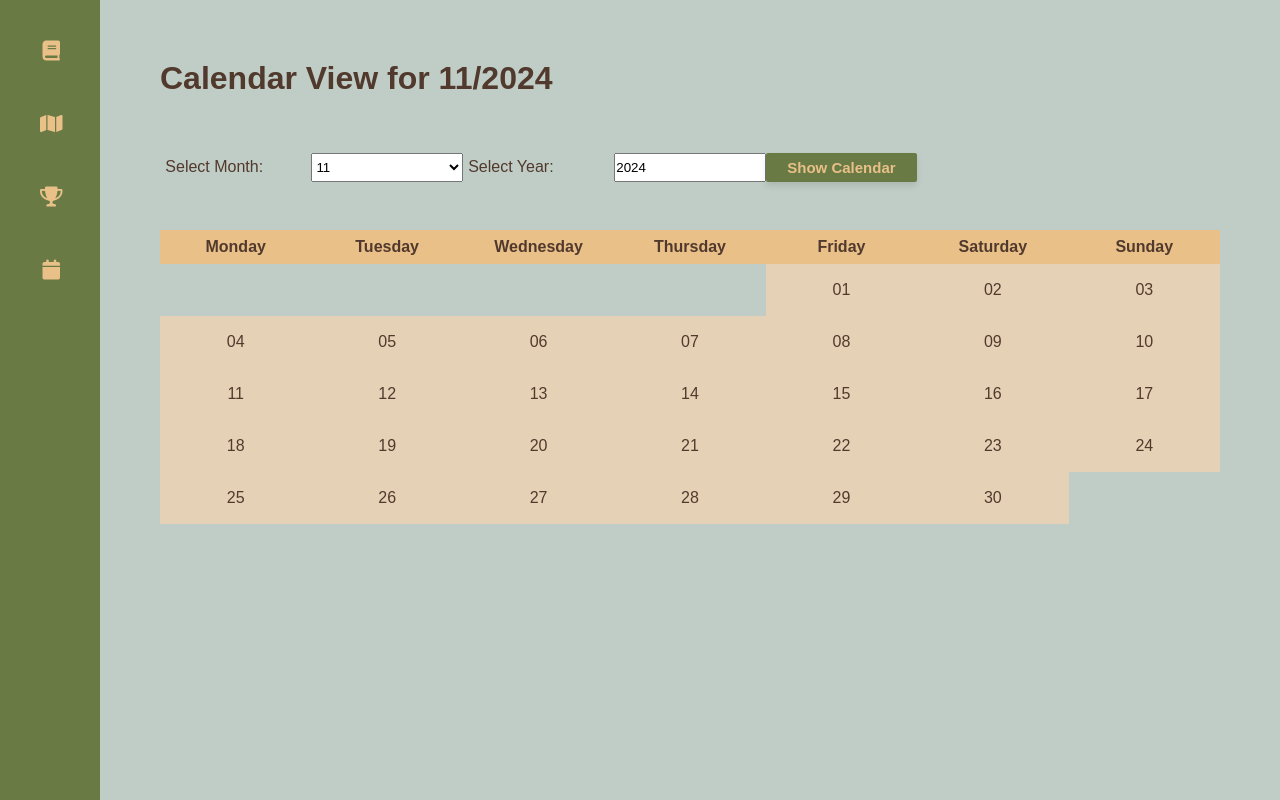
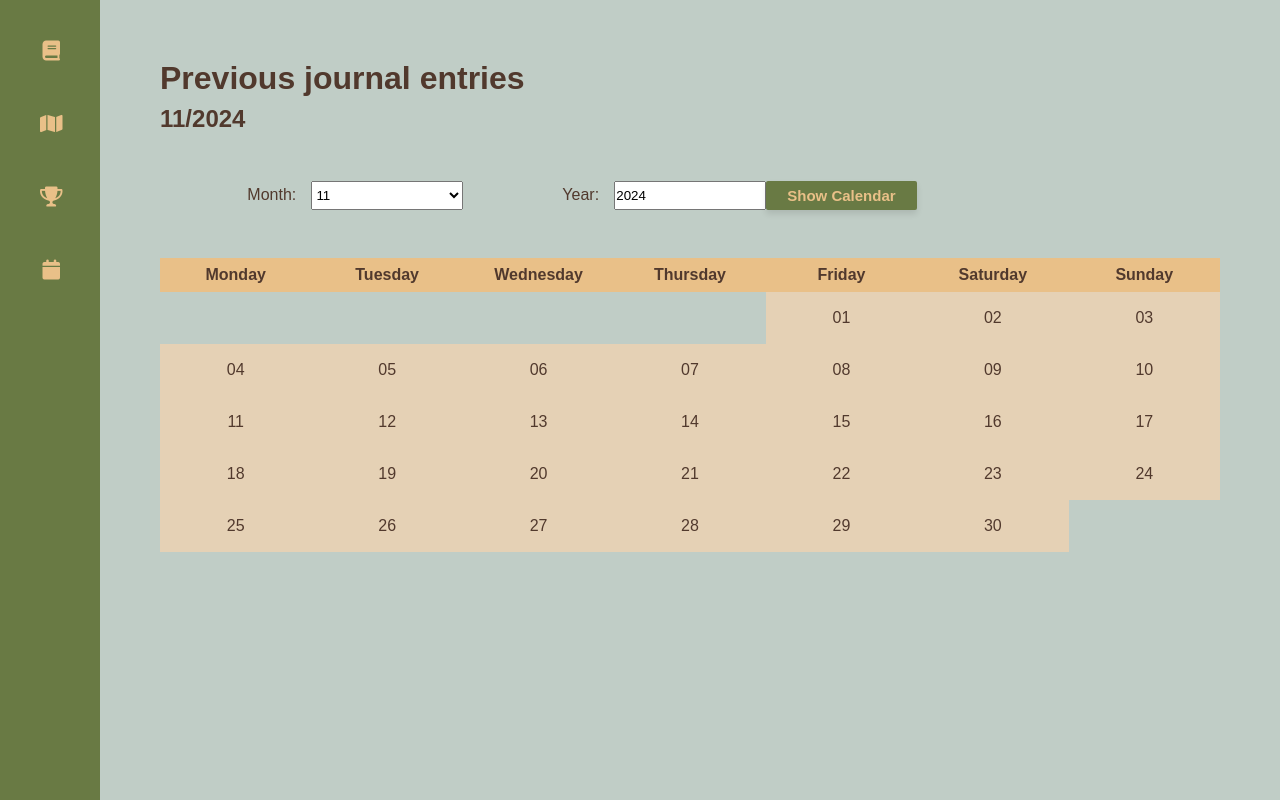
Before and after one commit to wkemilylau/hackathon_dairy, a Flask app: page /calendar in a window 1280 px wide. Run offline with Flask 3, Linux system fonts and the light colour scheme.

Commit message:
update buttons and text in calendar

```diff
--- a/style.css
+++ b/style.css
@@ -22,13 +22,13 @@ body {
     display: flex;
     flex-wrap: wrap;
     flex-direction: column;
-    padding: 20px;
+    padding: 22px;
     z-index: 9999;
 }
 
 .sidebar .button {
     color: #e9c088;
-    padding: 20px;
+    padding: 19px;
     text-decoration: none;
     margin-bottom: 10px;
     border-radius: 10px;
--- a/templates/calendar.html
+++ b/templates/calendar.html
@@ -4,7 +4,7 @@
     <head>
         <meta charset="UTF-8">
         <meta name="viewport" content="width=device-width, initial-scale=1.0">
-        <title>Calendar View</title>
+        <title>History</title>
         <style>
             body {
                 font-family: Arial, sans-serif;
@@ -18,6 +18,9 @@
             }
             .heading{
                 padding: 4pt;
+                padding-left: 1%;
+                padding-right: 10%;
+                text-align: right;
             }
             .weekday-header {
                 font-weight: bold;
@@ -51,6 +54,9 @@
                 border-radius: 5px;
                 background-color: #f9f9f9;
             }
+            .selected_headings {
+            }
+
         </style>
         <script>
             function showRecord(date) {
@@ -71,17 +77,18 @@
         </script>
     </head>
     <body>
-        <h1>Calendar View for {{ selected_month }}/{{ selected_year }}</h1>
+        <h1>Previous journal entries</h1>
+        <h2>{{ selected_month }}/{{ selected_year }}</h2>
         <form method="POST" class="calendar">
-            <label for="month" class="heading">Select Month:</label>
-            <select id="month" name="month">
+            <label for="month" class="heading">Month:</label>
+            <select id="month" name="month" class="selected_headings">
                 {% for m in range(1, 13) %}
                     <option value="{{ m }}" {% if m == selected_month %}selected{% endif %}>{{ m }}</option>
                 {% endfor %}
             </select>
 
-            <label for="year" class="heading">Select Year:</label>
-            <input type="number" id="year" name="year" value="{{ selected_year }}" min="1900" max="2100">
+            <label for="year" class="heading">Year:</label>
+            <input type="number" id="year" name="year" value="{{ selected_year }}" min="1900" max="2100" class=""selected_headings>
 
             <button type="submit" class = "button">Show Calendar</button>
         </form>
```
